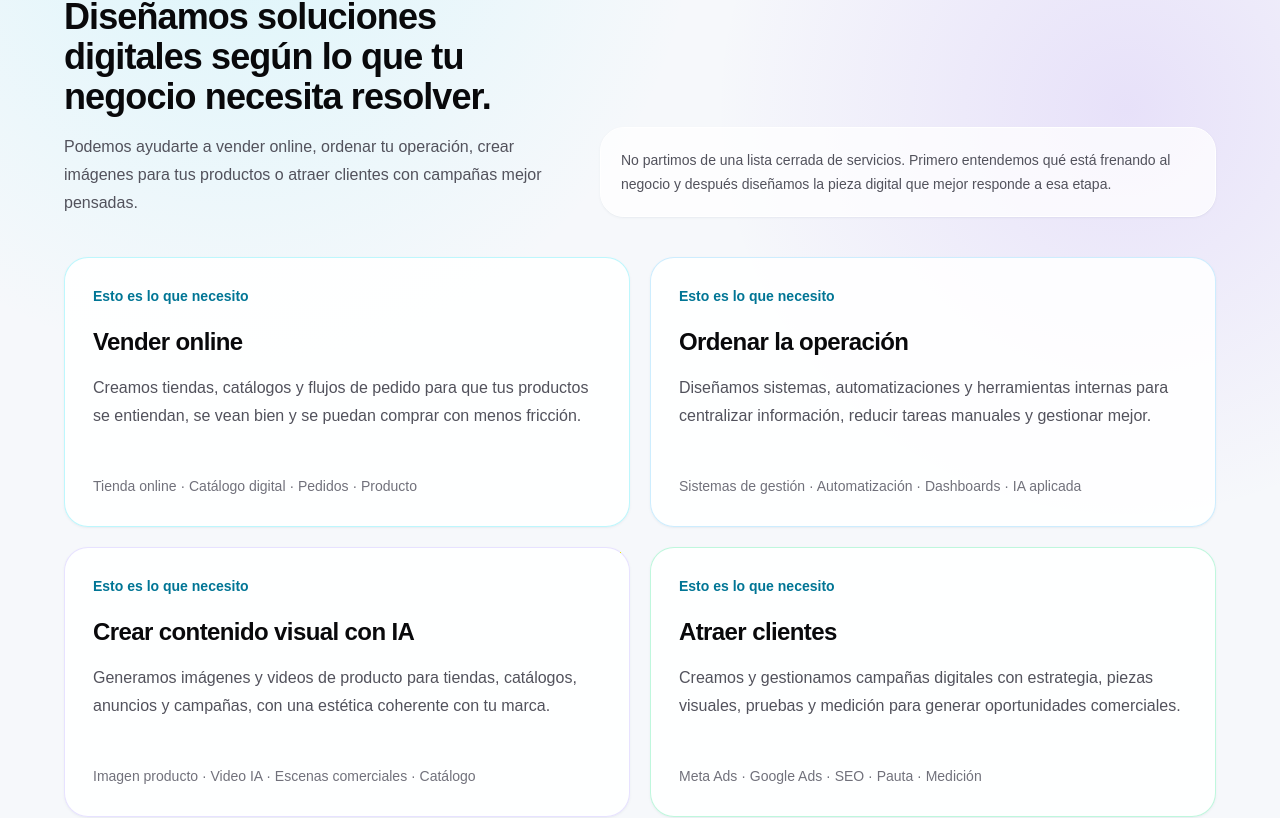
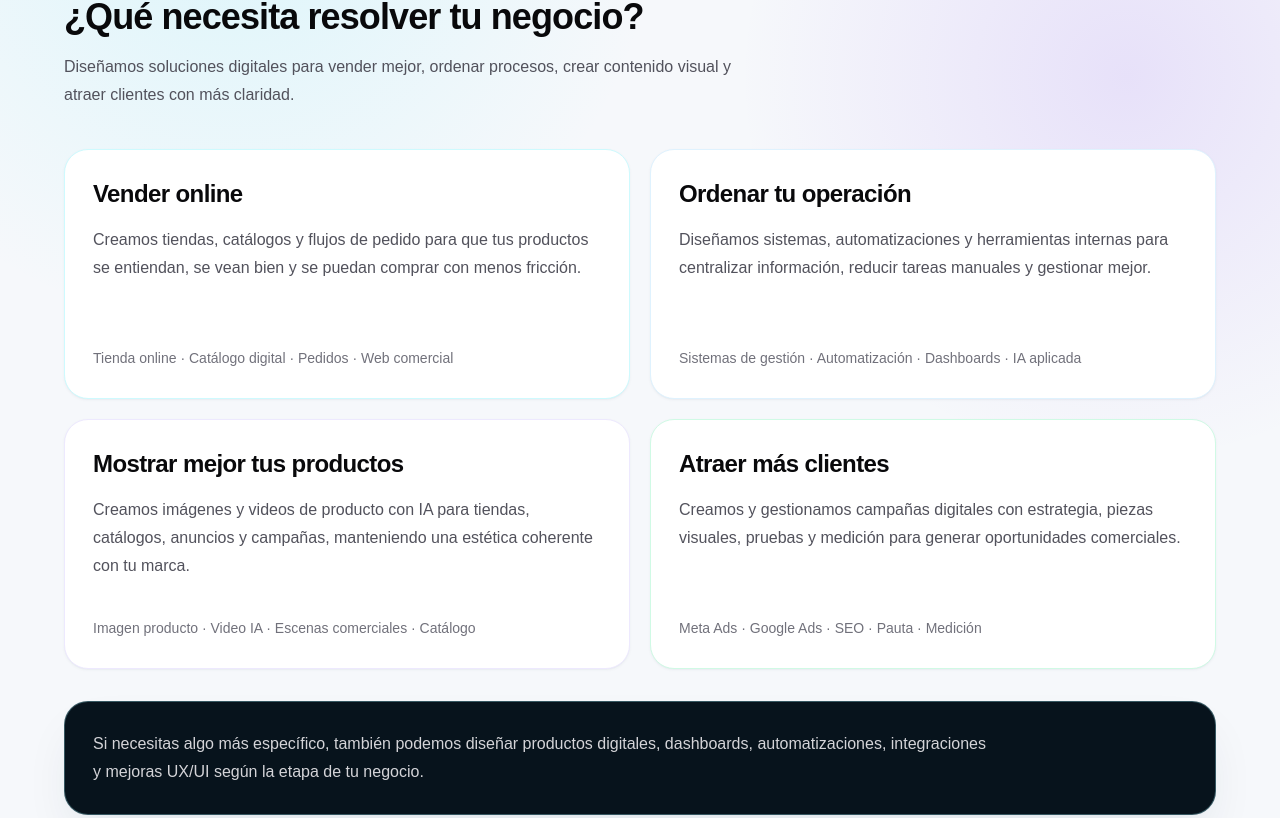
Before and after one commit to jorgenomente/cosmic-web, a Next.js app: page / in a window 1280 px wide. Shown: the part 1404-2222 px from the top of the page. Built offline with nearby package versions, Linux system fonts and the light colour scheme.

Commit message:
refactor: simplify services messaging

```diff
--- a/src/app/page.tsx
+++ b/src/app/page.tsx
@@ -16,29 +16,29 @@ const painPoints = [
 const solutions = [
   {
     title: "Vender online",
-    detail: "Tienda online · Catálogo digital · Pedidos · Producto",
-    accent: "border-cyan-200/70 bg-cyan-50/70",
+    detail: "Tienda online · Catálogo digital · Pedidos · Web comercial",
+    accent: "border-cyan-100 bg-white",
     description:
       "Creamos tiendas, catálogos y flujos de pedido para que tus productos se entiendan, se vean bien y se puedan comprar con menos fricción.",
   },
   {
-    title: "Ordenar la operación",
+    title: "Ordenar tu operación",
     detail: "Sistemas de gestión · Automatización · Dashboards · IA aplicada",
-    accent: "border-sky-200/70 bg-sky-50/70",
+    accent: "border-sky-100 bg-white",
     description:
       "Diseñamos sistemas, automatizaciones y herramientas internas para centralizar información, reducir tareas manuales y gestionar mejor.",
   },
   {
-    title: "Crear contenido visual con IA",
+    title: "Mostrar mejor tus productos",
     detail: "Imagen producto · Video IA · Escenas comerciales · Catálogo",
-    accent: "border-violet-200/70 bg-violet-50/70",
+    accent: "border-violet-100 bg-white",
     description:
-      "Generamos imágenes y videos de producto para tiendas, catálogos, anuncios y campañas, con una estética coherente con tu marca.",
+      "Creamos imágenes y videos de producto con IA para tiendas, catálogos, anuncios y campañas, manteniendo una estética coherente con tu marca.",
   },
   {
-    title: "Atraer clientes",
+    title: "Atraer más clientes",
     detail: "Meta Ads · Google Ads · SEO · Pauta · Medición",
-    accent: "border-emerald-200/70 bg-emerald-50/70",
+    accent: "border-emerald-100 bg-white",
     description:
       "Creamos y gestionamos campañas digitales con estrategia, piezas visuales, pruebas y medición para generar oportunidades comerciales.",
   },
@@ -164,27 +164,17 @@ export default function Home() {
       >
         <div className="absolute inset-0 bg-[radial-gradient(circle_at_18%_0%,rgba(103,232,249,0.18),transparent_30%),radial-gradient(circle_at_88%_18%,rgba(124,58,237,0.12),transparent_28%)]" />
         <div className="relative mx-auto max-w-6xl">
-          <div className="grid gap-8 lg:grid-cols-[0.9fr_1.1fr] lg:items-end">
-            <SectionHeading
-              eyebrow="Soluciones"
-              title="Diseñamos soluciones digitales según lo que tu negocio necesita resolver."
-              description="Podemos ayudarte a vender online, ordenar tu operación, crear imágenes para tus productos o atraer clientes con campañas mejor pensadas."
-            />
-            <p className="rounded-3xl border border-white bg-white/75 p-5 text-sm leading-6 text-zinc-600 shadow-sm shadow-cyan-950/5">
-              No partimos de una lista cerrada de servicios. Primero entendemos
-              qué está frenando al negocio y después diseñamos la pieza digital
-              que mejor responde a esa etapa.
-            </p>
-          </div>
+          <SectionHeading
+            eyebrow="Soluciones"
+            title="¿Qué necesita resolver tu negocio?"
+            description="Diseñamos soluciones digitales para vender mejor, ordenar procesos, crear contenido visual y atraer clientes con más claridad."
+          />
           <div className="mt-10 grid gap-5 md:grid-cols-2">
             {solutions.map((solution) => (
               <article
                 key={solution.title}
-                className={`flex min-h-[270px] flex-col rounded-3xl border bg-white/88 p-6 shadow-sm shadow-cyan-950/5 transition hover:-translate-y-0.5 hover:border-zinc-900 hover:shadow-xl hover:shadow-cyan-950/10 md:p-7 ${solution.accent}`}
+                className={`flex min-h-[250px] flex-col rounded-3xl border p-6 shadow-sm shadow-cyan-950/5 transition hover:-translate-y-0.5 hover:border-zinc-900 hover:shadow-xl hover:shadow-cyan-950/10 md:p-7 ${solution.accent}`}
               >
-                <p className="mb-5 text-sm font-semibold text-cyan-700">
-                  Esto es lo que necesito
-                </p>
                 <h3 className="text-2xl font-semibold tracking-tight text-zinc-950">
                   {solution.title}
                 </h3>
@@ -197,15 +187,11 @@ export default function Home() {
               </article>
             ))}
           </div>
-          <div className="mt-8 grid gap-4 rounded-3xl border border-cyan-200/40 bg-[#07131c] p-6 text-white shadow-2xl shadow-cyan-950/10 md:grid-cols-[1fr_1.35fr] md:p-7">
-            <p className="text-lg font-semibold tracking-tight">
-              También diseñamos webs comerciales, productos digitales, UX/UI,
-              automatizaciones e integraciones según la etapa de tu negocio.
-            </p>
-            <p className="text-sm leading-6 text-zinc-300 md:text-base md:leading-7">
-              Usamos inteligencia artificial sólo cuando aporta claridad,
-              velocidad o escala: para crear contenido visual, automatizar
-              procesos, ordenar información o mejorar un sistema digital.
+          <div className="mt-8 rounded-3xl border border-cyan-200/30 bg-[#07131c] p-6 text-white shadow-2xl shadow-cyan-950/10 md:p-7">
+            <p className="max-w-4xl text-sm leading-6 text-zinc-300 md:text-base md:leading-7">
+              Si necesitas algo más específico, también podemos diseñar
+              productos digitales, dashboards, automatizaciones, integraciones y
+              mejoras UX/UI según la etapa de tu negocio.
             </p>
           </div>
         </div>
```
